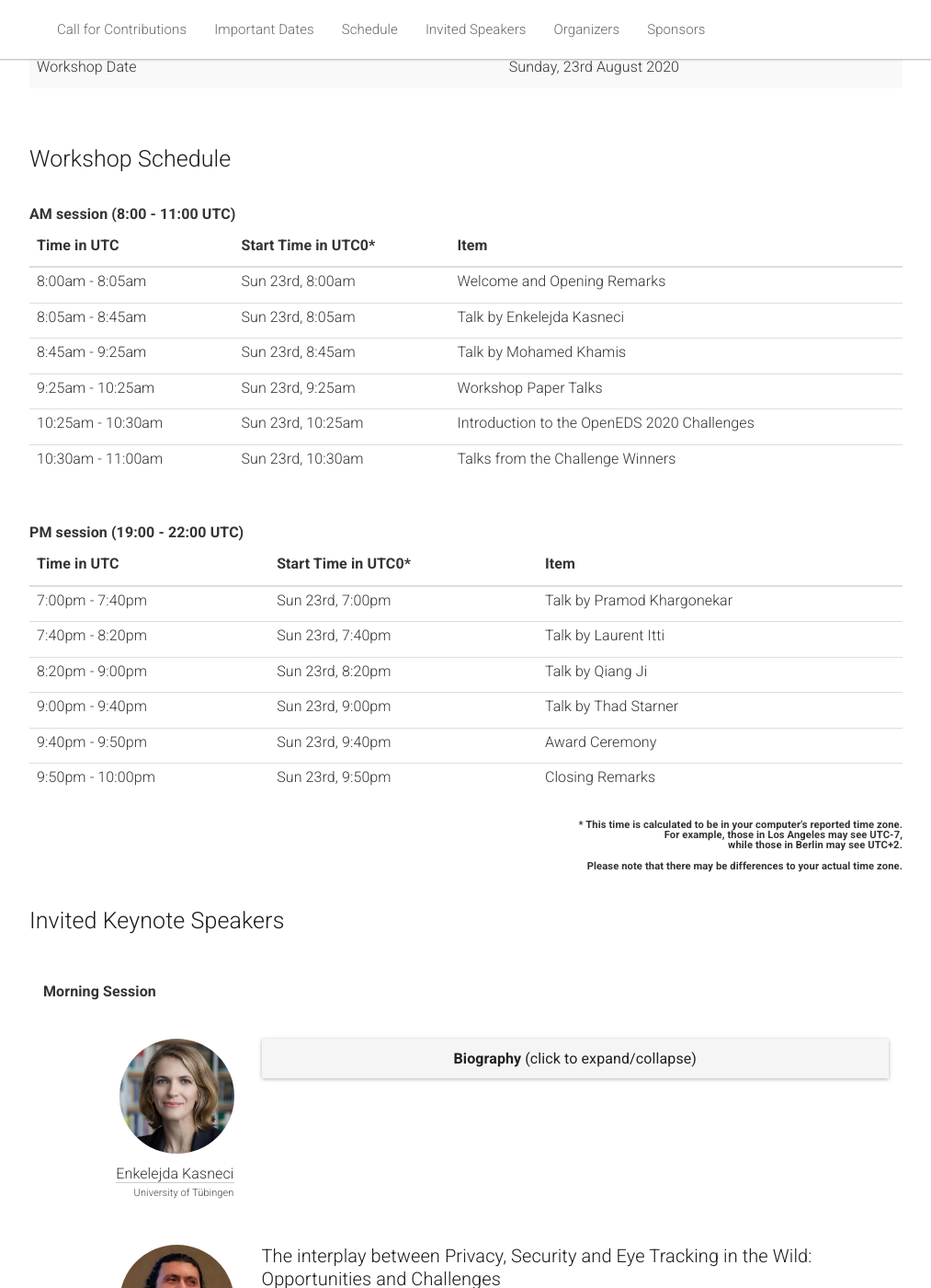
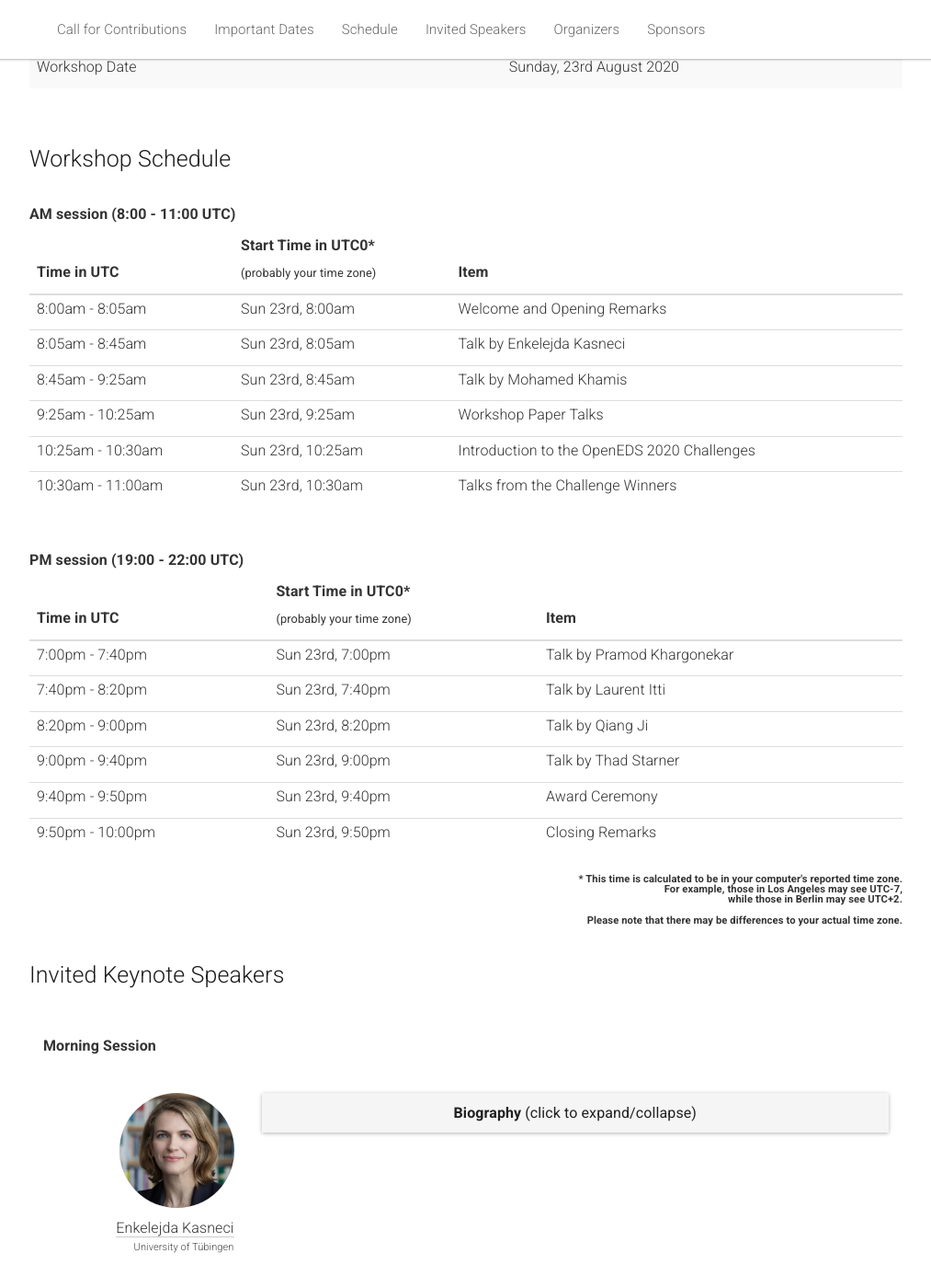
Before and after one commit to OpenEyes-Workshop/openeyes-workshop.github.io, a Jekyll site: the page built from _pages/home.md, in a window 1280 px wide and 1400 px high, scrolled down 3377 px. Shown: the whole window at 92% size, without its empty margins (133-1146 px from the left). Built offline with Jekyll 4.4.1, drawn with Linux system fonts in a browser that asks for light colours; nearby versions of some CDN libraries.

Commit message:
Add note to say it's their timezone (maybe)

```diff
--- a/_pages/home.md
+++ b/_pages/home.md
@@ -303,7 +303,7 @@ acknowledgements: ""
       <thead class="thead-light">
         <tr>
 	  <th>Time in UTC</th>
-	  <th>Start Time in UTC<span class="tz-offset"></span><b>*</b></th>
+	  <th>Start Time in UTC<span class="tz-offset"></span><b>*</b><br><span class="tz-subtext">(probably your time zone)</span></th>
           <th>Item</th>
         </tr>
       </thead>
@@ -346,7 +346,7 @@ acknowledgements: ""
       <thead class="thead-light">
         <tr>
 	  <th>Time in UTC</th>
-	  <th>Start Time in UTC<span class="tz-offset"></span><b>*</b></th>
+	  <th>Start Time in UTC<span class="tz-offset"></span><b>*</b><br><span class="tz-subtext">(probably your time zone)</span></th>
           <th>Item</th>
         </tr>
       </thead>
--- a/static/css/main.css
+++ b/static/css/main.css
@@ -311,6 +311,11 @@ span.award-other img {
   text-align: right;
 }
 
+#schedule span.tz-subtext {
+  font-size: 0.8em;
+  font-weight: normal;
+}
+
 .table.schedule tr.noline td {
   border-top: none;
 }
```
